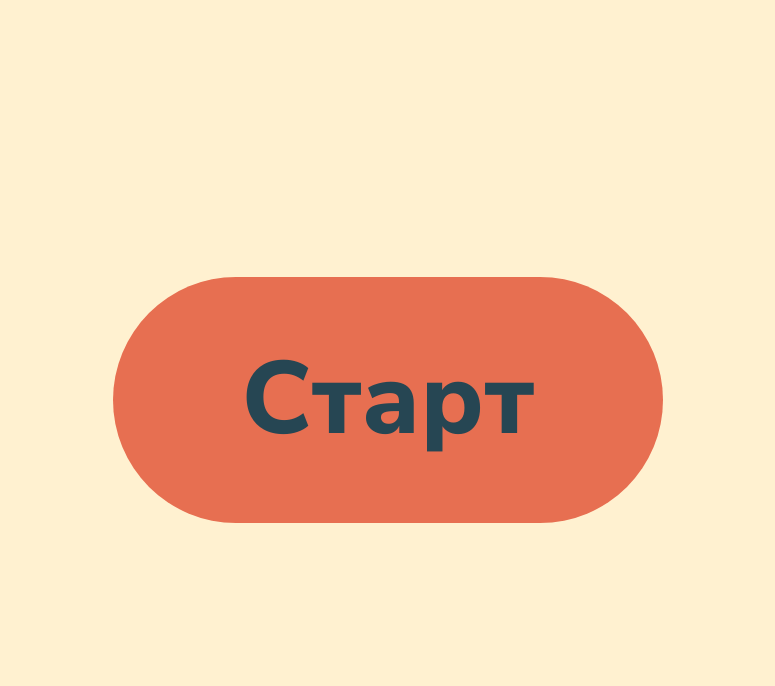
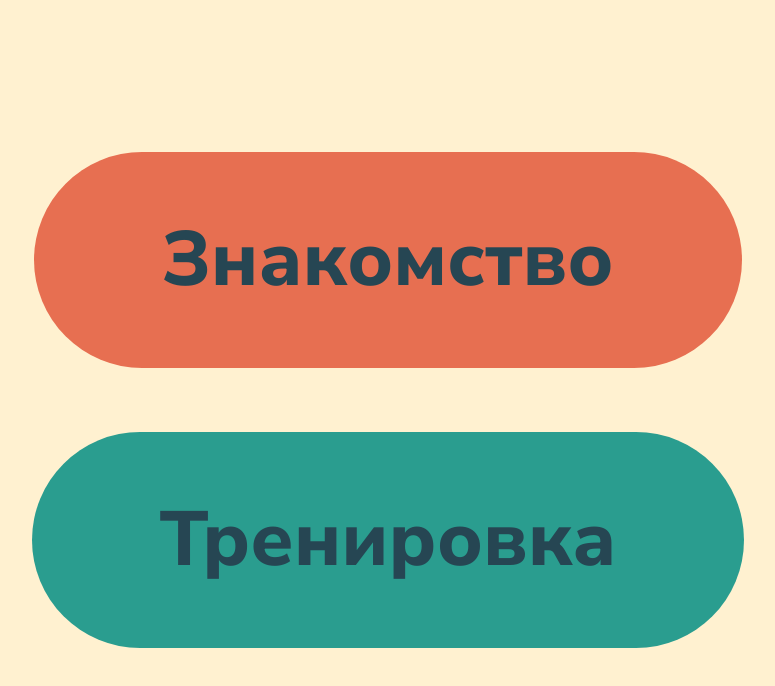
Before and after one commit to skycrazyk/alphabet, a React (Create React App) app: page / in a window 1280 px wide. Shown: the top 686 px of the page, without its empty margins (252-1027 px from the left). Built offline with nearby package versions, Linux system fonts and the light colour scheme.

Commit message:
Добавлена кнопка для тренировки

```diff
--- a/src/components/Home/Home.module.css
+++ b/src/components/Home/Home.module.css
@@ -5,12 +5,35 @@
     height: 100vh;
 }
 
+.menu {
+    display: grid;
+    justify-items: center;
+}
+
 .start {
+    background-color: var(--warm-color);
+    margin-bottom: 5vw;
+}
+
+.start:hover {
+    box-shadow: 0 0 5vw var(--warm-color);
+}
+
+.training {
+    background-color: var(--second-color);
+}
+
+.training:hover {
+    box-shadow: 0 0 5vw var(--second-color);
+}
+
+.btn {
     font-family: 'Nunito Sans', sans-serif;
-    font-size: 8vw;
-    background-color: var(--warm-color);
+    font-size: 6vw;
     color: var(--main-color);
     border: none;
     padding: 5vw 10vw;
     border-radius: 20vw;
+    cursor: pointer;
+    transition: box-shadow 0.3s;
 }
--- a/src/components/Home/Home.tsx
+++ b/src/components/Home/Home.tsx
@@ -1,4 +1,5 @@
 import {useNavigate, generatePath} from 'react-router-dom'
+import cn from 'classnames'
 import s from './Home.module.css'
 import {alphabet, routes} from '../../utils'
 
@@ -6,12 +7,20 @@ export function Home() {
     const navigate = useNavigate()
     return (
         <div className={s.home}>
-            <button
-                onClick={() => navigate(generatePath(routes.abc, {letter: alphabet[0].upper}))}
-                className={s.start}
-            >
-                Старт
-            </button>
+            <div className={s.menu}>
+                <button
+                    onClick={() => navigate(generatePath(routes.abc, {letter: alphabet[0].upper}))}
+                    className={cn(s.start, s.btn)}
+                >
+                    Знакомство
+                </button>
+                <button
+                    onClick={() => navigate(generatePath(routes.abc, {letter: alphabet[0].upper}))}
+                    className={cn(s.training, s.btn)}
+                >
+                    Тренировка
+                </button>
+            </div>
         </div>
     )
 }
--- a/src/index.css
+++ b/src/index.css
@@ -10,3 +10,7 @@ body {
     background-color: var(--background-color);
     color: var(--main-color);
 }
+
+* {
+    box-sizing: border-box;
+}
```
